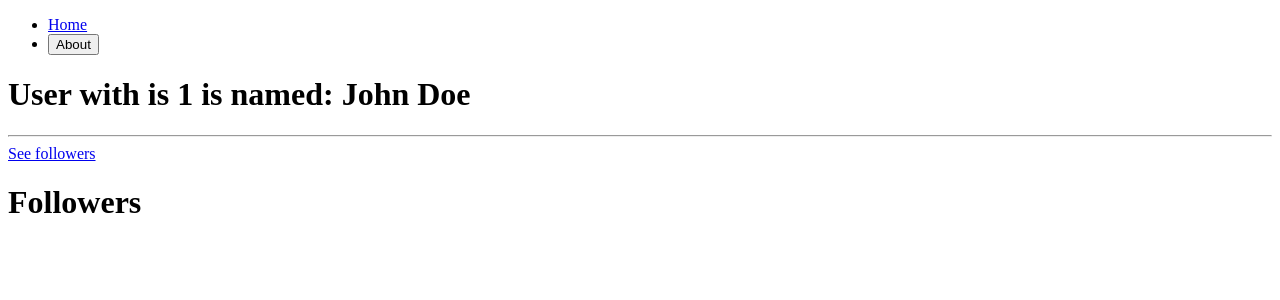
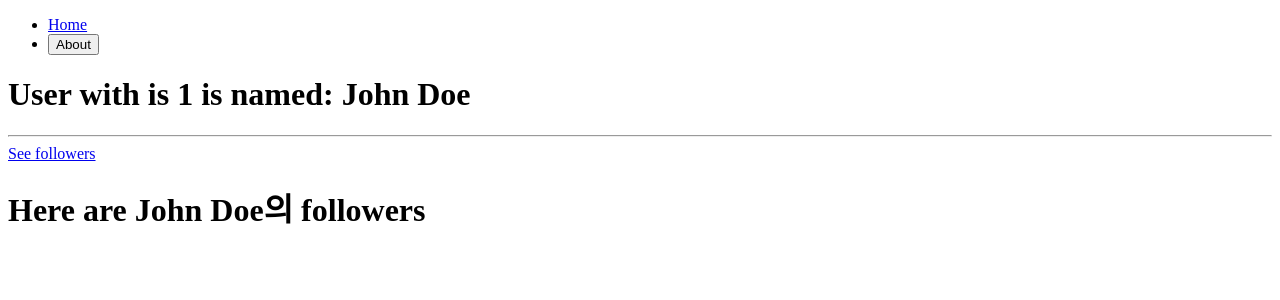
Before and after one commit to whitekim88/react-masterclass, a React (Create React App) app: page /users/1/followers in a window 1280 px wide. Shown: the top 300 px of the page. Built offline with nearby package versions, Linux system fonts and the light colour scheme.

Commit message:
useOutletContext

```diff
--- a/src/screens/users/Followers.tsx
+++ b/src/screens/users/Followers.tsx
@@ -1,5 +1,12 @@
+import { useOutletContext } from 'react-router-dom';
+
+interface IFollowersContext {
+  nameOfMyUser: string;
+}
+
 function Followers() {
-  return <h1>Followers</h1>;
+  const { nameOfMyUser } = useOutletContext<IFollowersContext>();
+  return <h1>Here are {nameOfMyUser}의 followers</h1>;
 }
 
 export default Followers;
--- a/src/screens/users/User.tsx
+++ b/src/screens/users/User.tsx
@@ -11,7 +11,11 @@ function User() {
       </h1>
       <hr />
       <Link to='followers'>See followers</Link>
-      <Outlet />
+      <Outlet
+        context={{
+          nameOfMyUser: users[Number(userId) - 1].name,
+        }}
+      />
     </div>
   );
 }
```
